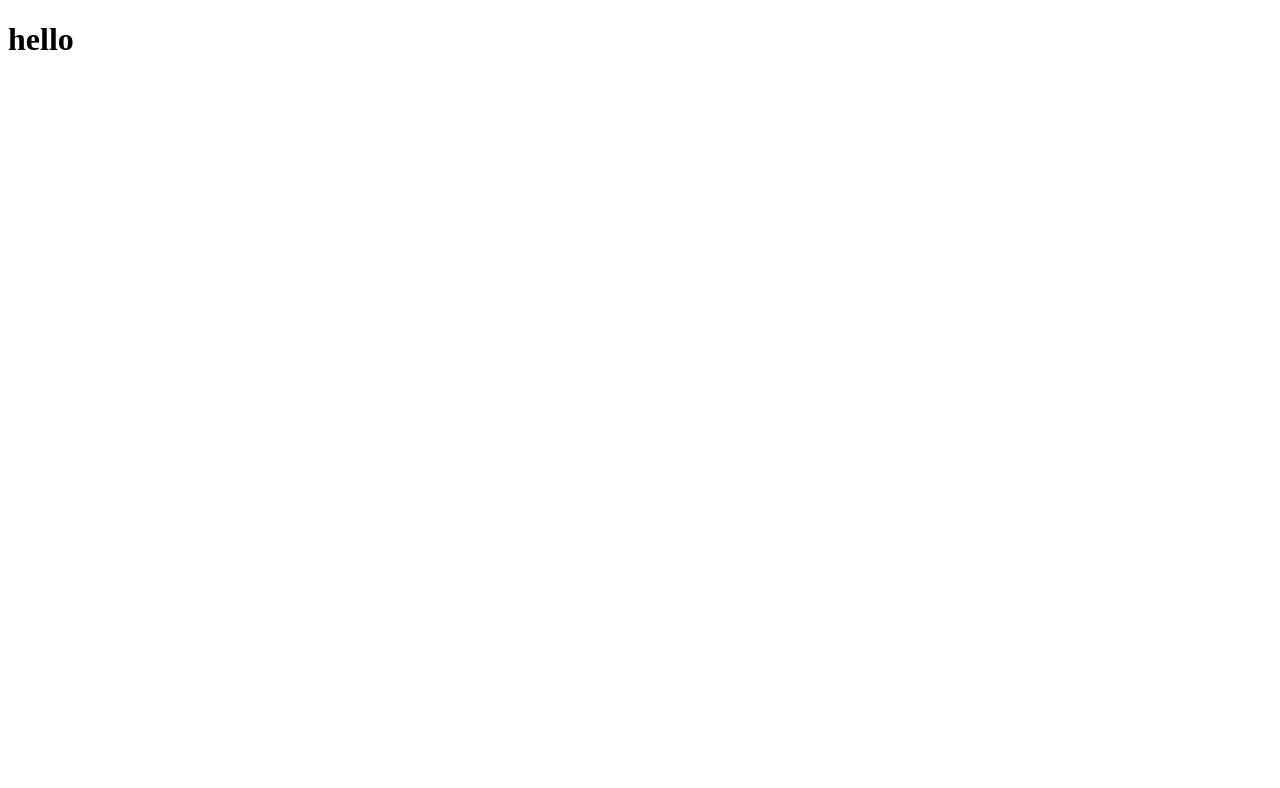
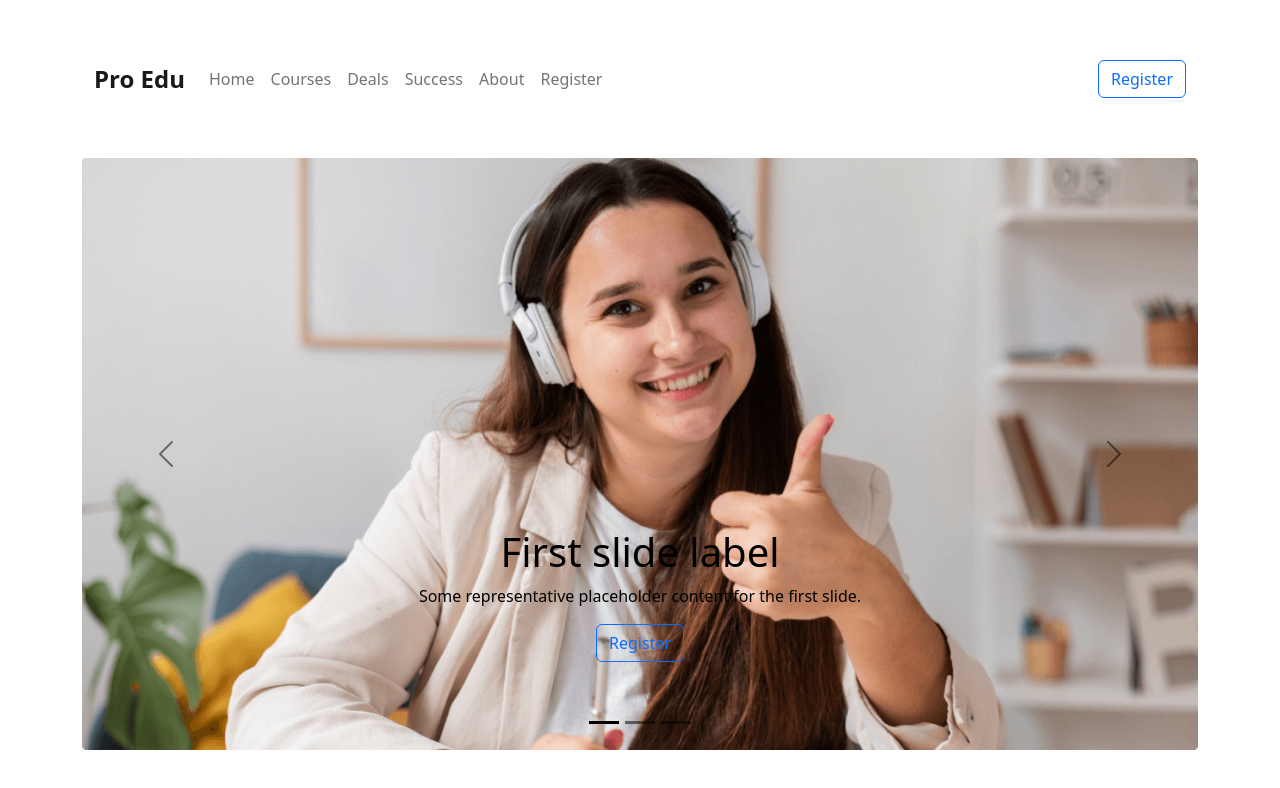
Before and after one commit to RakibHasan5/edTech-website-main, a plain HTML site: page index.html in a window 1280 px wide. Drawn offline with nearby package versions, Linux system fonts and the light colour scheme.

Commit message:
header section uploded

```diff
--- a/index.html
+++ b/index.html
@@ -5,11 +5,102 @@
     <meta charset="UTF-8">
     <meta http-equiv="X-UA-Compatible" content="IE=edge">
     <meta name="viewport" content="width=device-width, initial-scale=1.0">
-    <title>Document</title>
+    <title>EdTech Website</title>
+    <link rel="stylesheet" href="https://cdn.jsdelivr.net/npm/bootstrap@5.2.0/dist/css/bootstrap.min.css">
+    <!-- bootstpar -->
 </head>
 
 <body>
-    <h1>hello</h1>
+    <header class="container">
+        <!-- navbar section -->
+        <nav class="navbar navbar-expand-lg my-5">
+            <div class="container">
+                <a class="navbar-brand fs-4 fw-bold" href="#">Pro Edu</a>
+                <button class="navbar-toggler" type="button" data-bs-toggle="collapse"
+                    data-bs-target="#navbarSupportedContent" aria-controls="navbarSupportedContent"
+                    aria-expanded="false" aria-label="Toggle navigation">
+                    <span class="navbar-toggler-icon"></span>
+                </button>
+                <div class="collapse navbar-collapse" id="navbarSupportedContent">
+                    <ul class="navbar-nav me-auto mb-2 mb-lg-0">
+                        <li class="nav-item">
+                            <a class="nav-link" href="#">Home</a>
+                        </li>
+                        <li class="nav-item">
+                            <a class="nav-link" href="#">Courses</a>
+                        </li>
+                        <li class="nav-item">
+                            <a class="nav-link" href="#">Deals</a>
+                        </li>
+                        <li class="nav-item">
+                            <a class="nav-link" href="#">Success</a>
+                        </li>
+                        <li class="nav-item">
+                            <a class="nav-link" href="#">About</a>
+                        </li>
+                        <li class="nav-item">
+                            <a class="nav-link" href="#">Register</a>
+                        </li>
+                    </ul>
+                    <form class="d-flex" role="search">
+                        <button class="btn btn-outline-primary" type="submit">Register</button>
+                    </form>
+                </div>
+            </div>
+        </nav>
+        <!-- slider start -->
+        <section>
+            <div id="carouselExampleDark" class="carousel carousel-dark slide" data-bs-ride="carousel">
+                <div class="carousel-indicators">
+                    <button type="button" data-bs-target="#carouselExampleDark" data-bs-slide-to="0" class="active"
+                        aria-current="true" aria-label="Slide 1"></button>
+                    <button type="button" data-bs-target="#carouselExampleDark" data-bs-slide-to="1"
+                        aria-label="Slide 2"></button>
+                    <button type="button" data-bs-target="#carouselExampleDark" data-bs-slide-to="2"
+                        aria-label="Slide 3"></button>
+                </div>
+                <div class="carousel-inner">
+                    <div class="carousel-item active" data-bs-interval="10000">
+                        <img src="images/cover/cover-1.png" class="d-block w-100" alt="...">
+                        <div class="carousel-caption d-none d-md-block mb-5">
+                            <h1>First slide label</h1>
+                            <p>Some representative placeholder content for the first slide.</p>
+                            <button class="btn btn-outline-primary" type="submit">Register</button>
+                        </div>
+                    </div>
+                    <!-- <div class="carousel-item active" data-bs-interval="10000">
+                        <img src="images/cover/cover-1.png" class="d-block w-100" alt="...">
+                        <div class="carousel-caption d-none d-md-block mb-5">
+                            <h1>First slide label</h1>
+                            <p>Some representative placeholder content for the first slide.</p>
+                            <button class="btn btn-outline-primary" type="submit">Register</button>
+                        </div>
+                    </div>
+                    <div class="carousel-item active" data-bs-interval="10000">
+                        <img src="images/cover/cover-1.png" class="d-block w-100" alt="...">
+                        <div class="carousel-caption d-none d-md-block mb-5">
+                            <h1>First slide label</h1>
+                            <p>Some representative placeholder content for the first slide.</p>
+                            <button class="btn btn-outline-primary" type="submit">Register</button>
+                        </div>
+                    </div> -->
+
+                </div>
+                <button class="carousel-control-prev" type="button" data-bs-target="#carouselExampleDark"
+                    data-bs-slide="prev">
+                    <span class="carousel-control-prev-icon" aria-hidden="true"></span>
+                    <span class="visually-hidden">Previous</span>
+                </button>
+                <button class="carousel-control-next" type="button" data-bs-target="#carouselExampleDark"
+                    data-bs-slide="next">
+                    <span class="carousel-control-next-icon" aria-hidden="true"></span>
+                    <span class="visually-hidden">Next</span>
+                </button>
+            </div>
+        </section>
+        <!-- slider end -->
+    </header>
+    <script src="https://cdn.jsdelivr.net/npm/bootstrap@5.2.0/dist/js/bootstrap.bundle.min.js"></script>
 </body>
 
 </html>
```
